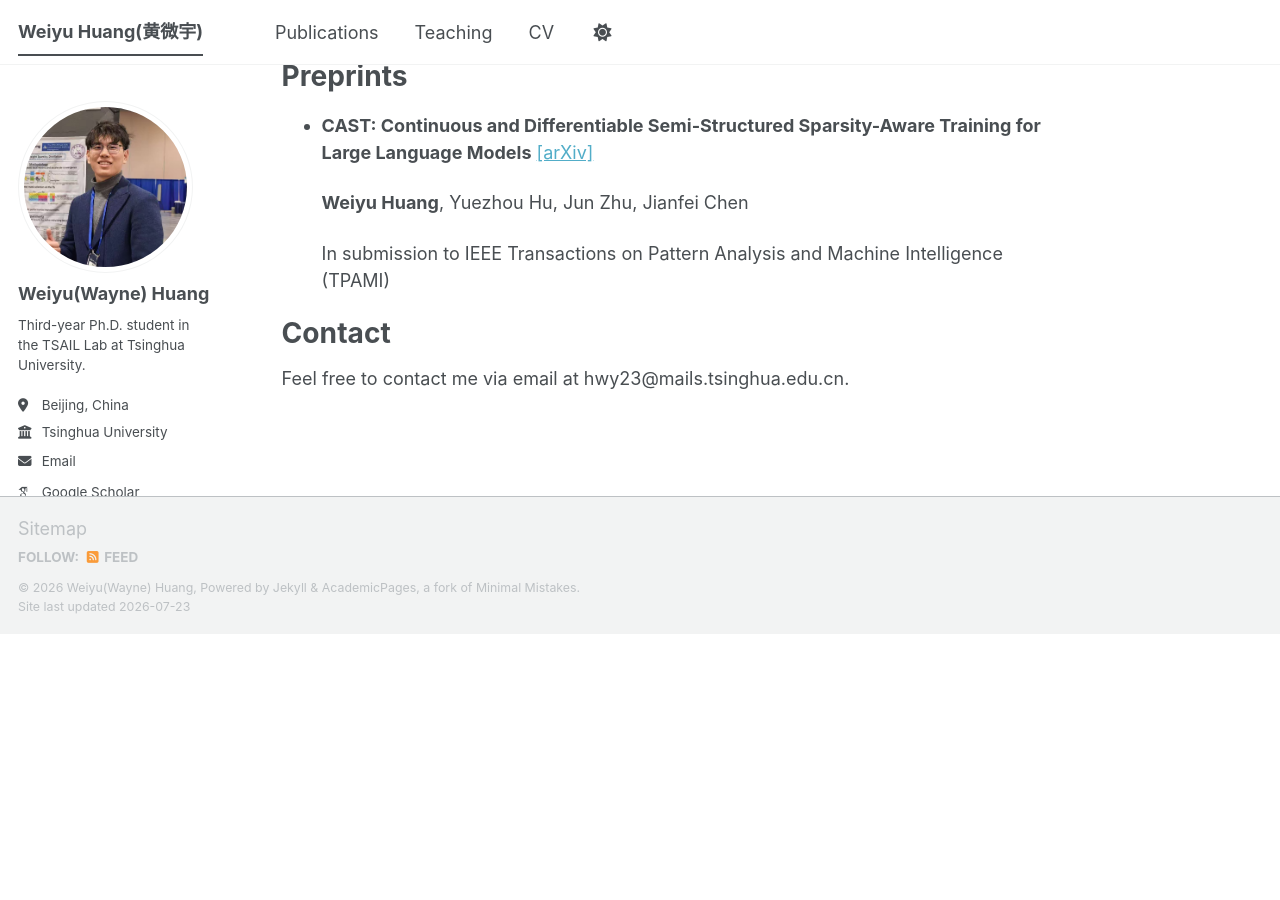
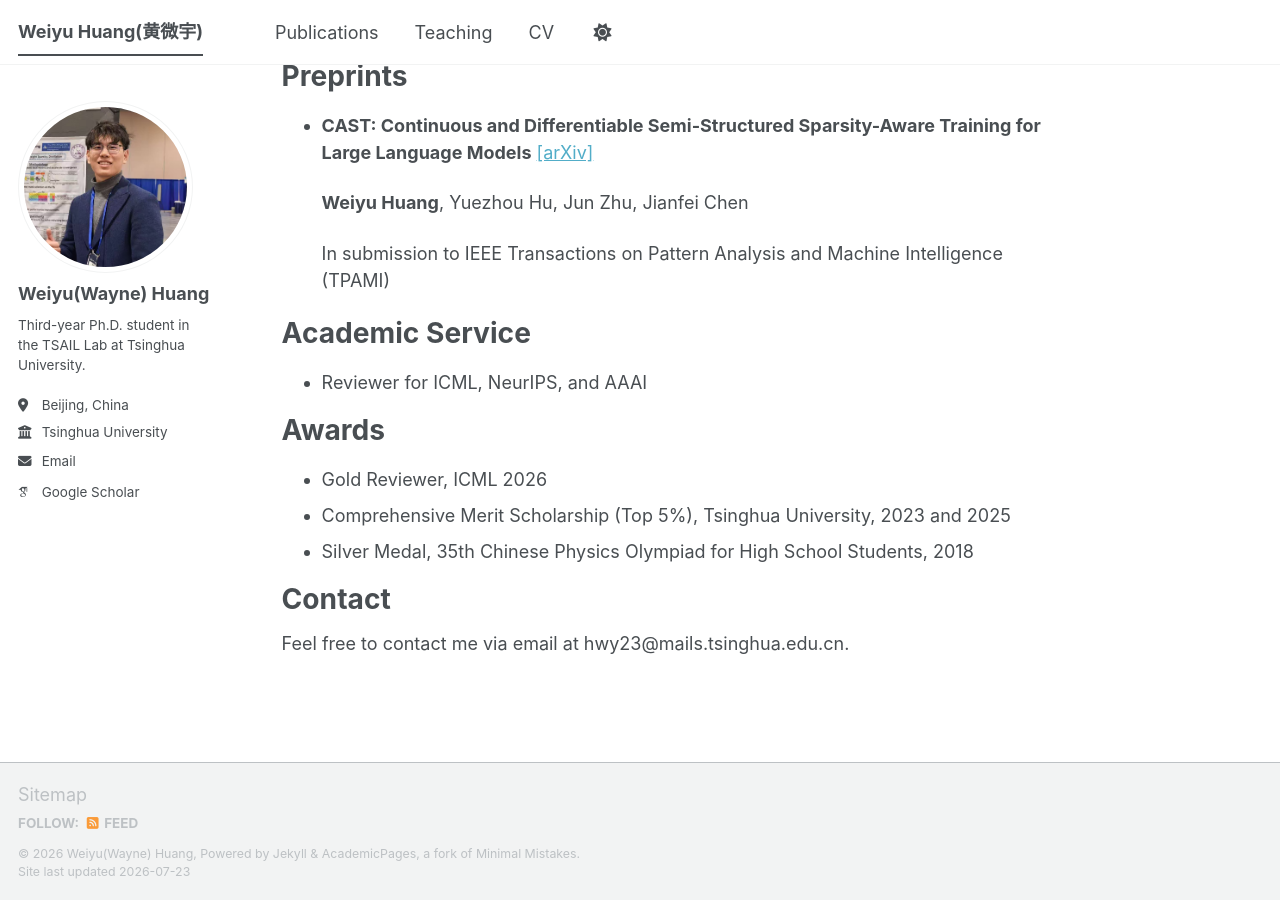
Before and after one commit to yellowtree123/yellowtree123.github.io, a Jekyll site: the page built from _pages/about.md, in a window 1280 px wide and 900 px high, scrolled down 899 px. Built offline with Jekyll 4.4.1, drawn with Linux system fonts in a browser that asks for light colours; some web fonts are replaced; a script bundle is joined from its source files by our own code; library files that are not in the unit come from our copies; before the commit the page ends 1533 px from its top, so only the background shows below that.

Commit message:
Update about.md with academic service and awards
Added sections for Academic Service and Awards.

```diff
--- a/_pages/about.md
+++ b/_pages/about.md
@@ -43,6 +43,17 @@ My research interests is mainly **efficient machine learning**, particularly mod
 
   In submission to IEEE Transactions on Pattern Analysis and Machine Intelligence (TPAMI)
 
+# Academic Service
+
+* Reviewer for ICML, NeurIPS, and AAAI
+
+# Awards
+
+* Gold Reviewer, ICML 2026
+* Comprehensive Merit Scholarship (Top 5%), Tsinghua University, 2023 and 2025
+* Silver Medal, 35th Chinese Physics Olympiad for High School Students, 2018
+
+
 # Contact
 
 Feel free to contact me via email at hwy23@mails.tsinghua.edu.cn.
```
